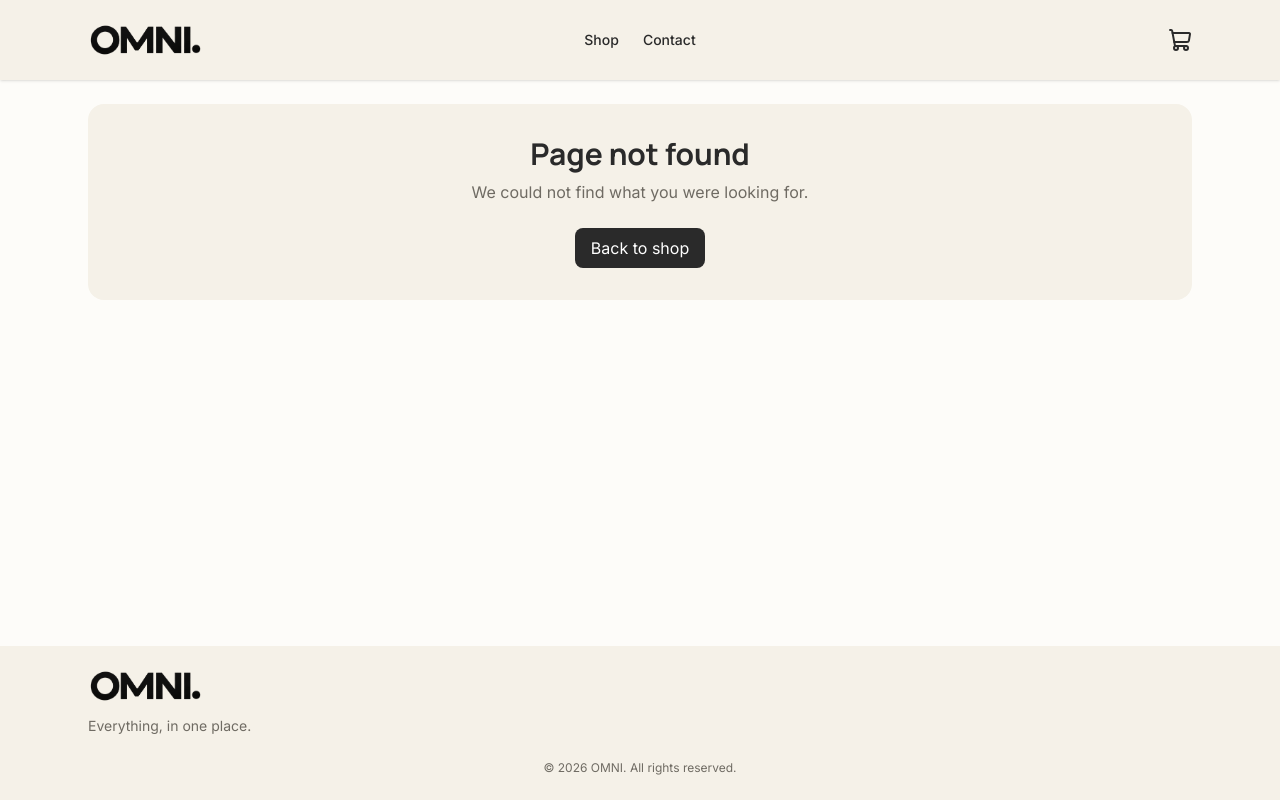
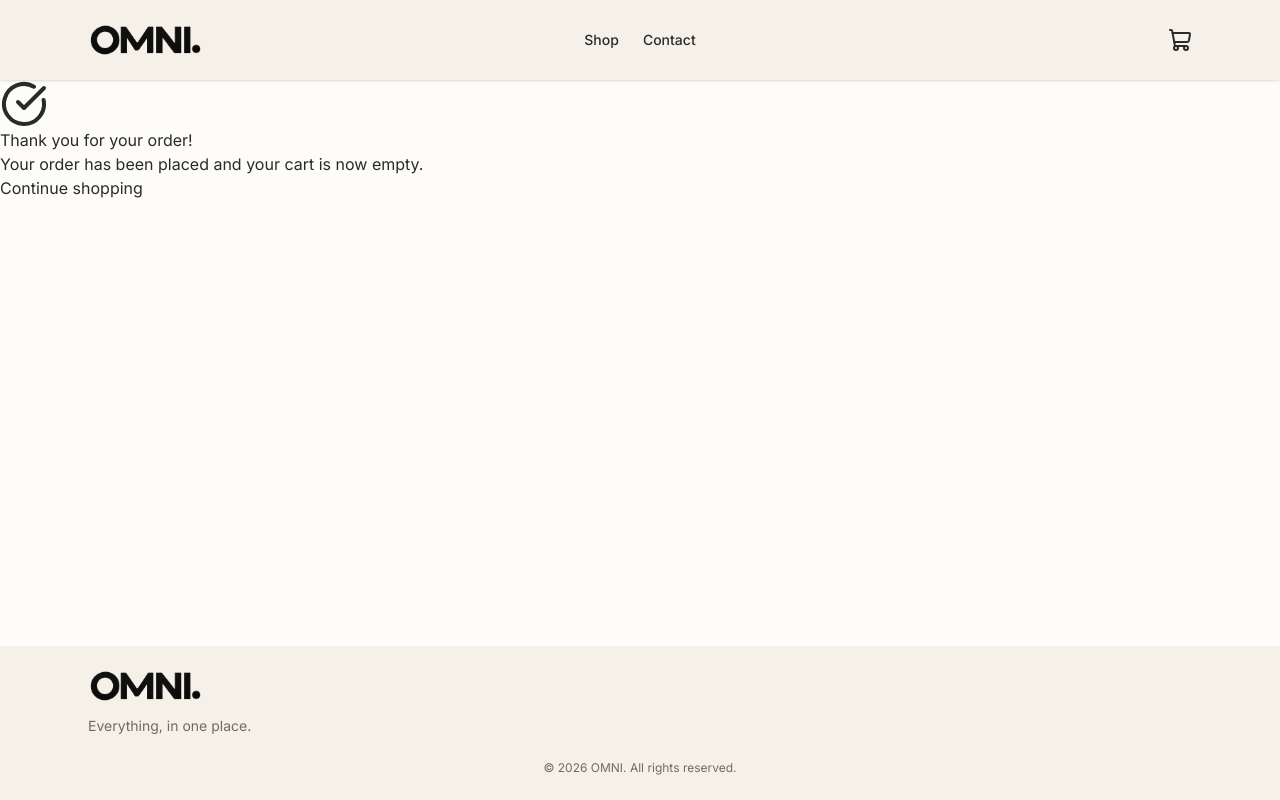
Before and after one commit to RVHUSA/ca-js-frameworks-onlineshop, a Next.js app: page /cart/checkout in a window 1280 px wide. Before the commit this address had no page. Built offline with nearby package versions, Linux system fonts and the light colour scheme.

Commit message:
Add checkout success page that clears the cart
- Show a confirmation message after checkout
- Clear the cart on the success page
- Wrap clearCart in useCallback
- Change filepath in cart/page

```diff
--- /dev/null
+++ b/src/app/cart/checkout/page.tsx
@@ -0,0 +1,27 @@
+"use client";
+
+import { useEffect } from "react";
+import Link from "next/link";
+import { CheckCircle } from "lucide-react";
+import { useCart } from "@/features/cart/CartContext";
+
+// Checkout success page: confirms the order and clears the cart
+export default function CheckoutSuccessPage() {
+  const { isLoaded, clearCart } = useCart();
+
+  // Clear the cart after the saved cart has loaded
+  useEffect(() => {
+    if (isLoaded) clearCart();
+  }, [isLoaded, clearCart]);
+
+  return (
+    <main>
+      <div role="status">
+        <CheckCircle size={48} aria-hidden="true" />
+        <h1>Thank you for your order!</h1>
+        <p>Your order has been placed and your cart is now empty.</p>
+        <Link href="/">Continue shopping</Link>
+      </div>
+    </main>
+  );
+}
--- a/src/app/cart/page.tsx
+++ b/src/app/cart/page.tsx
@@ -132,7 +132,7 @@ export default function CartPage() {
 
           {/* Goes to the success page, which clears the cart */}
           <Link
-            href="/checkout/success"
+            href="/cart/checkout"
             className="mt-6 block rounded-lg bg-primary px-4 py-3 text-center font-semibold text-white transition hover:opacity-90"
           >
             Checkout
--- a/src/features/cart/CartContext.tsx
+++ b/src/features/cart/CartContext.tsx
@@ -6,6 +6,7 @@ import {
   useEffect,
   useState,
   ReactNode,
+  useCallback,
 } from "react";
 import { Product } from "@/features/products/types";
 import { CartContextValue, CartItem } from "./types";
@@ -81,9 +82,10 @@ export function CartProvider({ children }: { children: ReactNode }) {
     );
   }
 
-  function clearCart() {
+  // Empty the cart. useCallback keeps the function stable, so the success page can safely use it in useEffect
+  const clearCart = useCallback(() => {
     setItems([]);
-  }
+  }, []);
 
   // Calculated from the items, so they are always up to date
   const totalItems = items.reduce((sum, item) => sum + item.quantity, 0);
```
